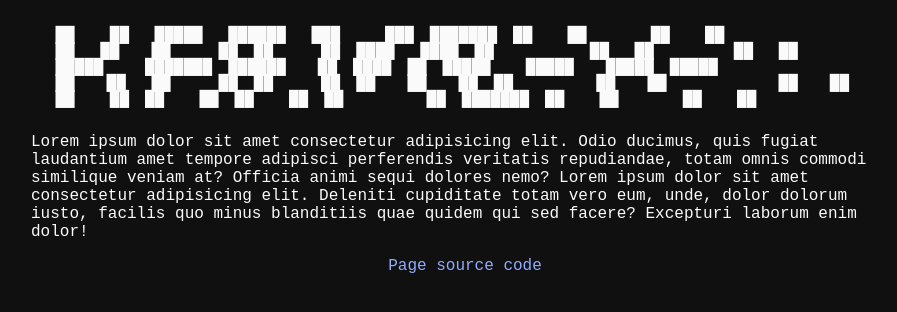
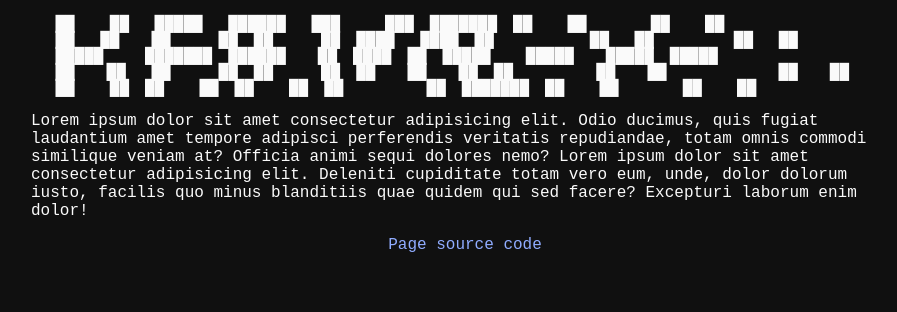
Before and after one commit to karmek-k/homepage-v4, a Next.js app: page / in a window 1280 px wide. Shown: the top 312 px of the page, without its empty margins (175-1072 px from the left). Built offline with nearby package versions, Linux system fonts and the light colour scheme.

Commit message:
Modify AsciiHeader for better accessibility

```diff
--- a/components/AsciiHeader.tsx
+++ b/components/AsciiHeader.tsx
@@ -9,13 +9,10 @@ export function AsciiHeader() {
 ██   ██ ██   ██ ██   ██ ██      ██ ███████ ██   ██      ██   ██
   `.trim();
 
-  const ariaAttrs = {
-    'aria-label': 'karmek-k'
-  };
-
   return (
-    <h1 className={styles.header} {...ariaAttrs}>
-      <pre className={styles.pre}>{ascii}</pre>
-    </h1>
+    <>
+      <h1 className={styles.a11y}>karmek-k</h1>
+      <pre className={styles.header}>{ascii}</pre>
+    </>
   );
 }
--- a/styles/AsciiHeader.module.css
+++ b/styles/AsciiHeader.module.css
@@ -3,8 +3,11 @@
   justify-content: center;
 
   font-size: 1rem;
+  line-height: 100%;
 }
 
-.pre {
-  line-height: 100%;
+.a11y {
+  visibility: hidden;
+  margin: 0;
+  line-height: 0;
 }
```
